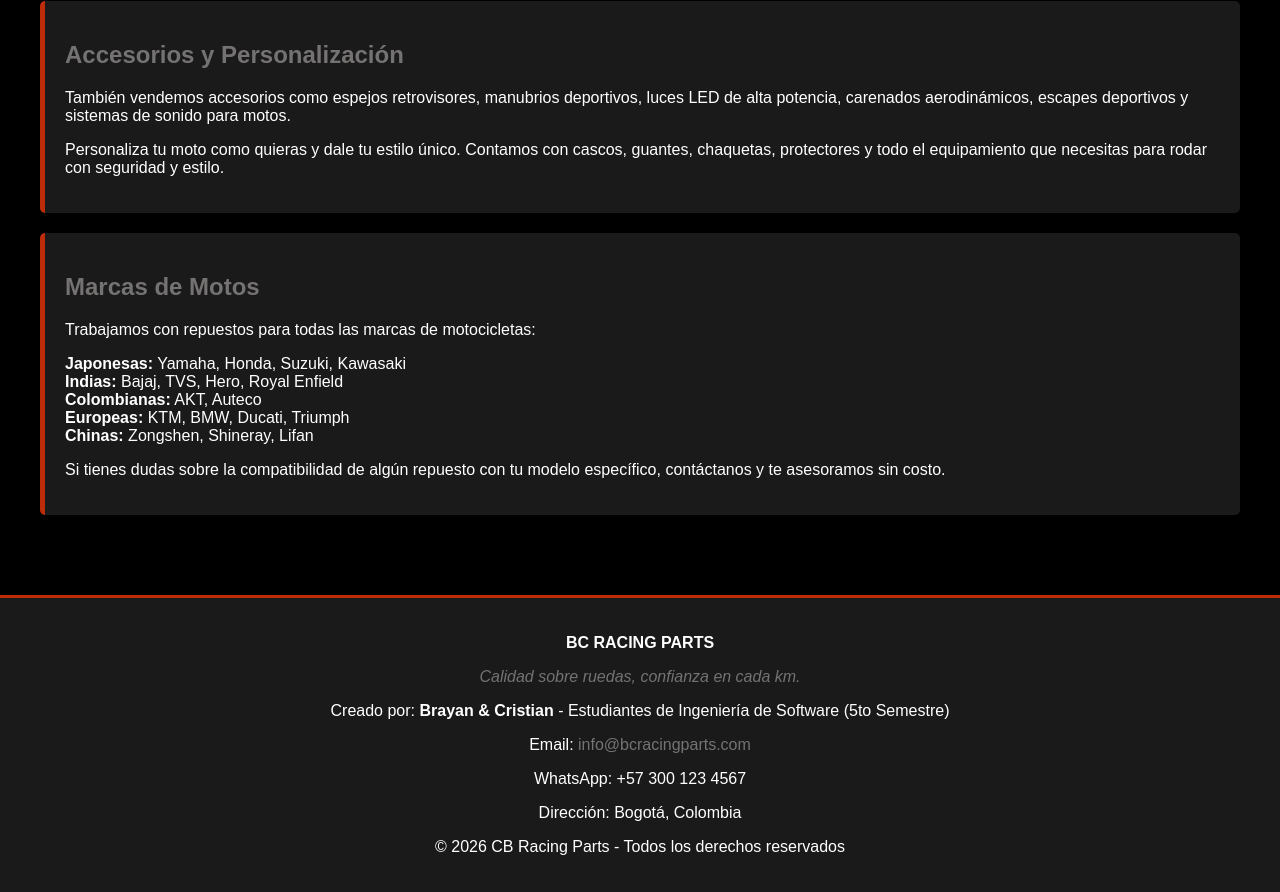
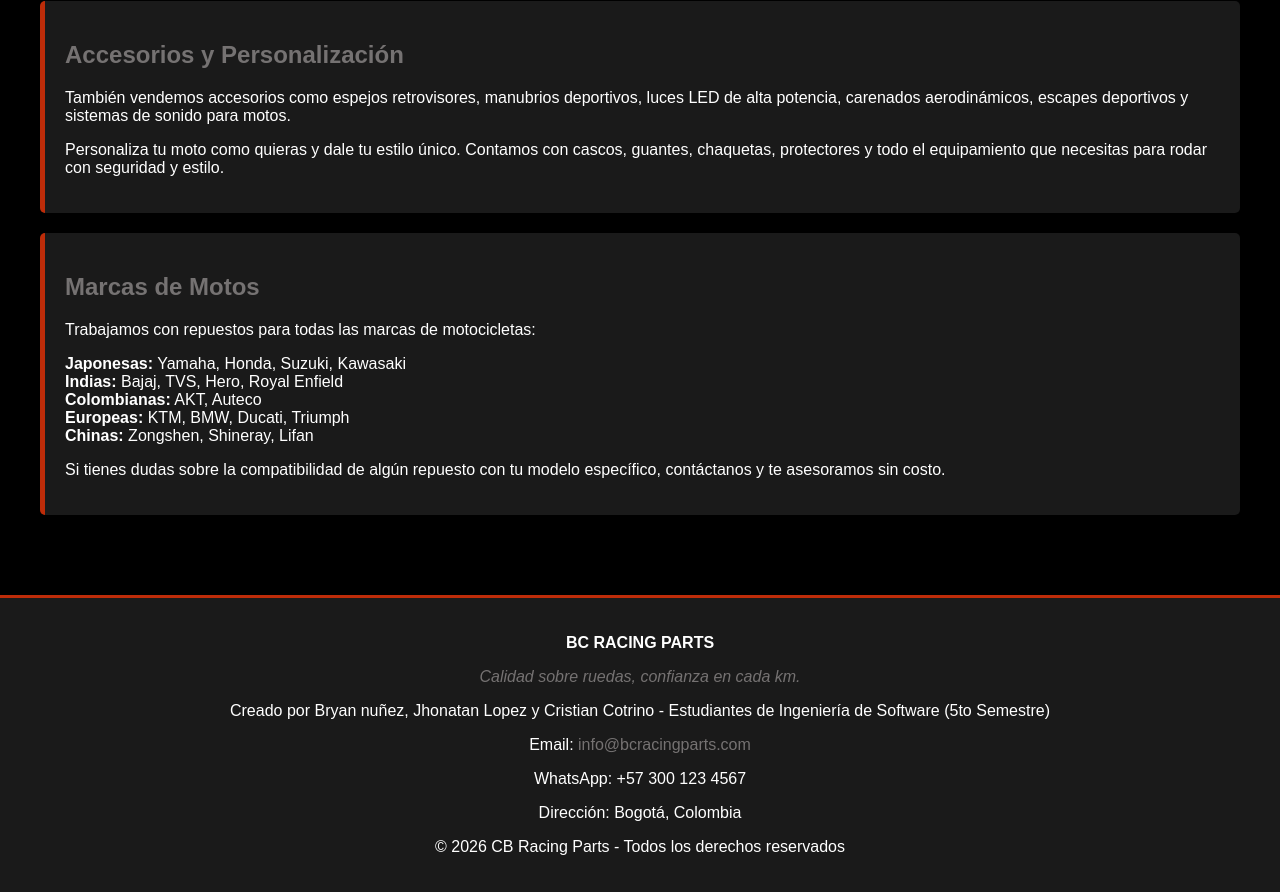
Before and after one commit to CristianCotrino777/JBC-RACING-PARTS, a plain HTML site: page JBC RACING PARTSS/JBC RACING PARTS.html in a window 1280 px wide. Shown: the part 1228-2120 px from the top of the page. Drawn offline with Linux system fonts and the light colour scheme.

Commit message:
JBC RACING PARTS.html

```diff
--- a/JBC RACING PARTSS/JBC RACING PARTS.html
+++ b/JBC RACING PARTSS/JBC RACING PARTS.html
@@ -190,11 +190,12 @@
     <footer id="contacto">
         <p><strong>BC RACING PARTS</strong></p>
         <p style="font-style: italic; color: #757272;">Calidad sobre ruedas, confianza en cada km.</p>
-        <p>Creado por: <strong>Brayan & Cristian</strong> - Estudiantes de Ingeniería de Software (5to Semestre)</p>
+        <h7> Creado por Bryan nuñez, Jhonatan Lopez y Cristian Cotrino</h7> - Estudiantes de Ingeniería de Software (5to Semestre)</p>
         <p>Email: <a href="mailto:info@bcracingparts.com">info@bcracingparts.com</a></p>
         <p>WhatsApp: +57 300 123 4567</p>
         <p>Dirección: Bogotá, Colombia</p>
         <p>&copy; 2026 CB Racing Parts - Todos los derechos reservados</p>
+
     </footer>
 
 </body>
```
